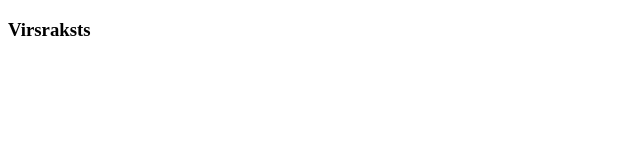
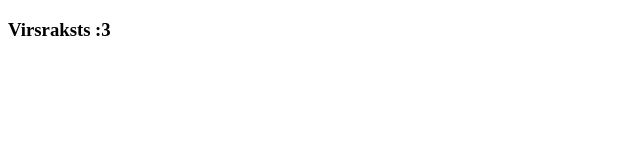
Before and after one commit to m510515/yipee, a plain HTML site: page index.html in a window 1280 px wide. Shown: the full height of the page, 0-640 px from the left. Drawn offline with Linux system fonts and the light colour scheme.

Commit message:
Update index.html

```diff
--- a/index.html
+++ b/index.html
@@ -3,6 +3,7 @@
     <head>
 
     </head>
-      <h3>Virsraksts</h3>
+    <body>
+      <h3>Virsraksts :3</h3>
     </body>
 </html>
```
